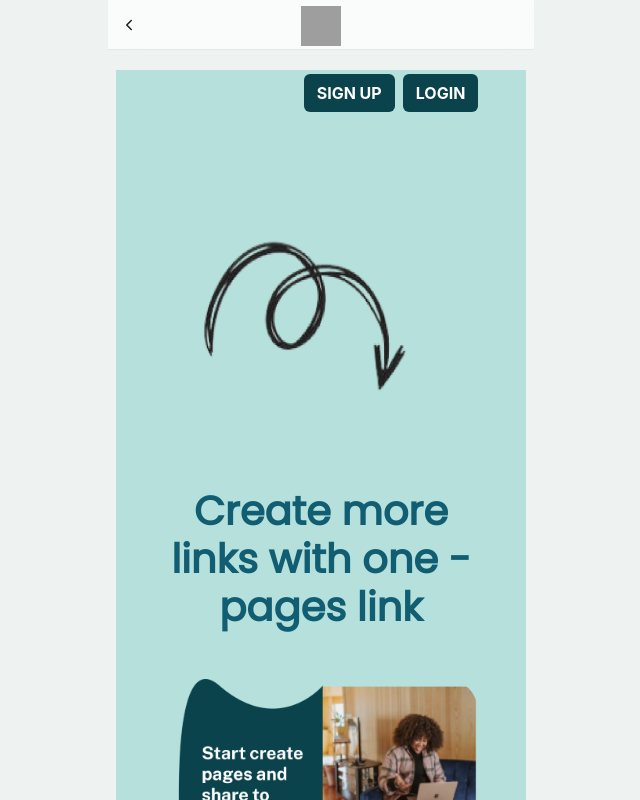
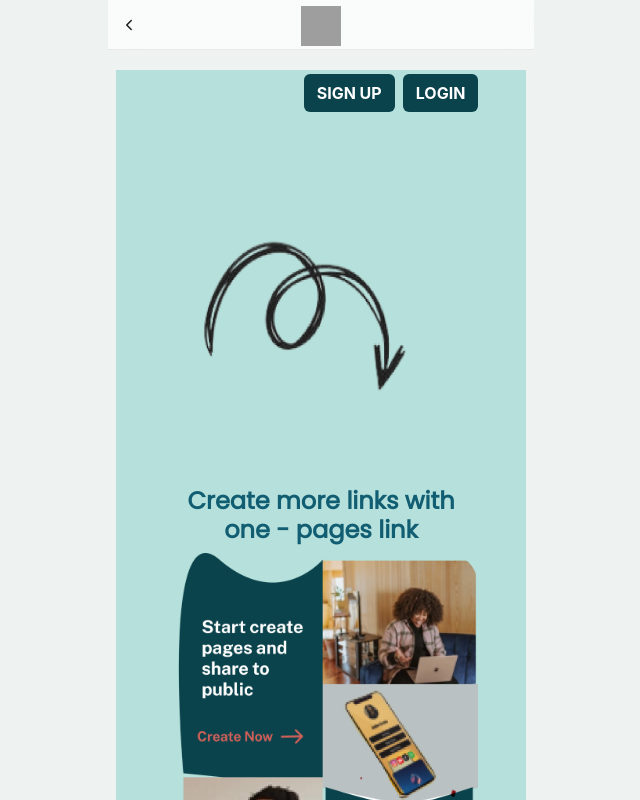
Before and after one commit to LaurentiusKevin/linkshare, a Next.js app: page / in a window 1280 px wide. Shown: the top 800 px of the page, without its empty margins (319-959 px from the left). Built offline with nearby package versions, Linux system fonts and the light colour scheme; grey boxes are pictures that could not be loaded.

Commit message:
FIxing index.jsx

```diff
--- a/src/pages/index.jsx
+++ b/src/pages/index.jsx
@@ -44,7 +44,7 @@ export default function IndexPage() {
             height={500}
             relative
           />
-          <div className="h1 fw-bold text-dark mb-5">
+          <div className="h4 fw-bold text-dark mb-2">
             <span className="text-primary-custom">
               Create more links with one - pages link
             </span>
```
